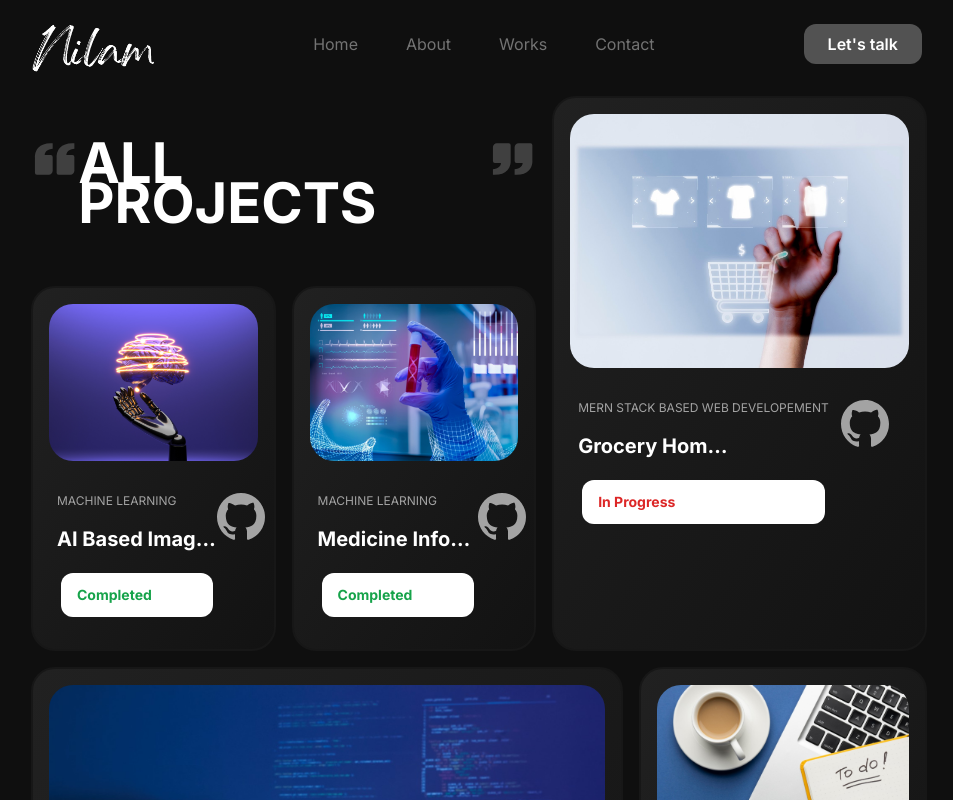
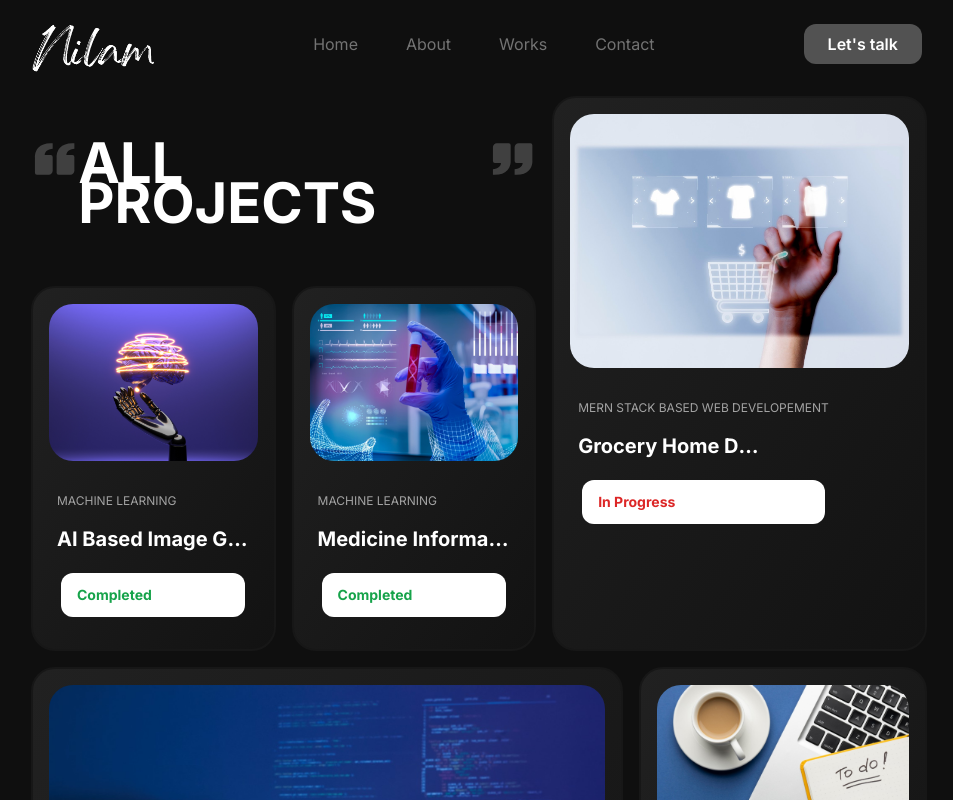
Before and after one commit to nilamjyotisharma/nilamjyotisharma, a Next.js app: page /works in a window 1280 px wide. Shown: the top 800 px of the page, without its empty margins (161-1114 px from the left). Built offline with nearby package versions, Linux system fonts and the light colour scheme; what @shrutibalasa/tailwind-grid-auto-fit would draw is missing.

Commit message:
typewriter added

```diff
--- a/package.json
+++ b/package.json
@@ -15,6 +15,7 @@
     "react-dom": "^18",
     "react-icons": "^4.11.0",
     "react-simple-typewriter": "^5.0.1",
+    "react-type-animation": "^3.2.0",
     "typewriter-effect": "^2.21.0"
   },
   "devDependencies": {
--- a/src/app/works/page.js
+++ b/src/app/works/page.js
@@ -1,3 +1,4 @@
+
 import ProjectCard from "../../components/projectCard"
 import BaseLayout from "@/layouts/BaseLayout";
 import Image from 'next/image';
@@ -9,6 +10,7 @@ import { BsFillArrowRightCircleFill } from 'react-icons/bs';
 import { HiHome } from 'react-icons/hi2';
 import { ImLinkedin2 } from 'react-icons/im';
 import { FaGithub } from 'react-icons/fa';
+import ProjectDetails from "../../components/projectDetails"
 
 
 export const metadata = {
@@ -18,48 +20,61 @@ export const metadata = {
 
 
 const Works = () => {
+
   const projects = [
     {
       image: '/aiImage1.jpg',
       title: 'AI Based Image Generation',
       desc: 'Machine Learning',
+      details: 'This is a Machine Learning based project which is used to generate images of various anime faces. It uses a GAN model to generate images.',
       status: 'Completed',
-      link: 'https://google.com'
+      link: 'https://github.com/nilamjyotisharma',
+      duration: 'July,2022-July,2023'
     },
     {
       image: '/medicine.jpg',
       title: 'Medicine Information Extraction',
       desc: 'Machine Learning',
+      details: 'This is a Machine Learning based project which is used to extract information from the medicine images. It uses a CNN model to extract the information.',
       status: 'Completed',
-      link: 'https://google.com'
+      link: 'https://github.com/nilamjyotisharma',
+      duration: 'July,2022-Oct,2022'
     },
     {
       image: '/grocery.jpg',
       title: 'Grocery Home Delivery Web Application',
       desc: 'MERN Stack Based Web Developement',
+      details: 'This is a MERN Stack Based Web Application which is used to order grocery items online and get them delivered at home. It has a user friendly interface and is easy to use. It has a admin panel to manage the orders and products. It has a user panel to manage the orders and products.',
       status: 'In Progress',
-      link: 'https://google.com'
+      link: 'https://github.com/nilamjyotisharma',
+      duration: 'Aug,2023-Present'
     },
     {
       image: '/portfolio.jpg',
       title: 'Portflio Website Using NEXT.JS',
       desc: 'Portflio Website Using NEXT.JS, Tailwind CSS',
+      details: 'This is a Portflio Website Using NEXT.JS, Tailwind CSS. It is a very interesting project to work on. This website provides a digital canvas for showcasing skills, accomplishments, and creative works in an engaging and accessible manner.',
       status: 'Completed',
-      link: 'https://google.com'
+      link: 'https://github.com/nilamjyotisharma',
+      duration: 'Oct,2023-Oct,2023'
     },
     {
       image: '/todo.jpg',
       title: 'Todo Website',
       desc: 'HTML, CSS, JS',
+      details: 'This is a Todo Website. It is a very interesting project to work on. This website provides a digital canvas for showcasing skills, accomplishments, and creative works in an engaging and accessible manner.',
       status: 'Completed',
-      link: 'https://google.com'
+      link: 'https://github.com/nilamjyotisharma',
+      duration: 'July,2023-July,2023'
     },
     {
       image: '/quize1.jpg',
       title: 'Quiz Website',
       desc: 'HTML, CSS, JS',
+      details: 'This is a Quiz Website. It is a very interesting project to work on. This website provides a digital canvas for showcasing skills, accomplishments, and creative works in an engaging and accessible manner.',
       status: 'Completed',
-      link: 'https://google.com'
+      link: 'https://github.com/nilamjyotisharma',
+      duration: 'July,2023-July,2023'
     }
   ]
 
@@ -71,6 +86,8 @@ const Works = () => {
 
         <div className="mx-2 md:mx-24 lg:mx-48">
           <div className="grid grid-rows-7 md:grid-rows-5 md:grid-cols-2 lg:grid-rows-3 lg:grid-cols-7 lg:grid-flow-col-dense md:grid-flow-row-dense gap-4">
+
+
             <div className="duration-200 hover:scale-95 row-span-1 md:row-span-1 md:col-span-2 lg:col-span-4 lg:row-span-1 flex justify-center items-center">
 
               <BiSolidQuoteLeft className='text-neutral-700 lg:text-[3rem] mb-12'/>
@@ -80,37 +97,38 @@ const Works = () => {
             <BiSolidQuoteRight className='text-neutral-700 lg:text-[3rem] mb-12' />
 
             </div>
-            <div className="rounded-3xl border-2 border-neutral-900 bg-gradient-to-br from-[#212121] to-[#121212]  duration-200 hover:scale-95 row-span-2 md:row-span-2 md:col-span-1 lg:col-span-2 lg:row-span-2">
+            <div className="rounded-3xl border-2 border-neutral-900 bg-gradient-to-br from-[#212121] to-[#121212]  duration-200 hover:scale-95 row-span-2 md:row-span-2 md:col-span-1 lg:col-span-2 lg:row-span-2 cursor-pointer">
 
 
               <div className="flex-col justify-center items-center p-4">
                 <ProjectCard {...projects[0]} />
+
               </div>
             </div>
-            <div className="rounded-3xl border-2 border-neutral-900 bg-gradient-to-br from-[#212121] to-[#121212]  duration-200 hover:scale-95 row-span-2 md:row-span-2 md:col-span-1 lg:col-span-2 lg:row-span-2">
+            <div className="rounded-3xl border-2 border-neutral-900 bg-gradient-to-br from-[#212121] to-[#121212]  duration-200 hover:scale-95 row-span-2 md:row-span-2 md:col-span-1 lg:col-span-2 lg:row-span-2 cursor-pointer">
               <div className="flex-col justify-center items-center p-4">
-                <ProjectCard {...projects[1]} />
+              <ProjectCard {...projects[1]} />
               </div>
             </div>
-            <div className="rounded-3xl border-2 border-neutral-900 bg-gradient-to-br from-[#212121] to-[#121212]  duration-200 hover:scale-95 row-span-2 md:row-span-2 md:col-span-2 lg:col-span-3 lg:row-span-3">
+            <div className="rounded-3xl border-2 border-neutral-900 bg-gradient-to-br from-[#212121] to-[#121212]  duration-200 hover:scale-95 row-span-2 md:row-span-2 md:col-span-2 lg:col-span-3 lg:row-span-3 cursor-pointer">
               <div className="flex-col justify-center items-end p-4">
-                <ProjectCard {...projects[2]} />
+              <ProjectCard {...projects[2]} />
               </div>
             </div>
           </div>
-          <div className="grid grid-rows-3 md:grid-rows-2 md:grid-cols-2 grid-flow-dense lg:grid-rows-2 lg:grid-cols-3 gap-4 my-4">
+          <div className="grid grid-rows-3 md:grid-rows-2 md:grid-cols-2 grid-flow-dense lg:grid-rows-2 lg:grid-cols-3 gap-4 my-4 cursor-pointer">
             <div className="rounded-3xl border-2 border-neutral-900 bg-gradient-to-br from-[#212121] to-[#121212]  duration-200 hover:scale-95 row-span-1 md:col-span-2 lg:row-span-2 lg:col-span-2">
             <div className="flex-col justify-center items-end p-4">
-                <ProjectCard {...projects[3]} />
+            <ProjectCard {...projects[3]} />
               </div></div>
-            <div className="rounded-3xl border-2 border-neutral-900 bg-gradient-to-br from-[#212121] to-[#121212]  duration-200 hover:scale-95 row-span-1 md:col-span-1 lg:row-span-1 lg:col-span-1">
+            <div className="rounded-3xl border-2 border-neutral-900 bg-gradient-to-br from-[#212121] to-[#121212]  duration-200 hover:scale-95 row-span-1 md:col-span-1 lg:row-span-1 lg:col-span-1 cursor-pointer">
             <div className="flex-col justify-center items-end p-4">
-                <ProjectCard {...projects[4]} />
+            <ProjectCard {...projects[4]} />
               </div>
             </div>
-            <div className="rounded-3xl border-2 border-neutral-900 bg-gradient-to-br from-[#212121] to-[#121212]  duration-200 hover:scale-95 row-span-1 md:col-span-1 lg:row-span-1 lg:col-span-1">
+            <div className="rounded-3xl border-2 border-neutral-900 bg-gradient-to-br from-[#212121] to-[#121212]  duration-200 hover:scale-95 row-span-1 md:col-span-1 lg:row-span-1 lg:col-span-1 cursor-pointer">
             <div className="flex-col justify-center items-end p-4">
-                <ProjectCard {...projects[5]} />
+            <ProjectCard {...projects[5]} />
               </div>
             </div>
           </div>
--- a/src/components/projectCard.js
+++ b/src/components/projectCard.js
@@ -1,17 +1,32 @@
+"use client"
 import { BsGithub } from 'react-icons/bs';
 import Image from 'next/image';
 import Link from 'next/link';
+import { useState } from "react";
+import { FaLightbulb } from 'react-icons/fa6';
+import { TbListDetails } from 'react-icons/tb';
+import { BiSolidCheckCircle } from 'react-icons/bi';
+import { BiSolidDevices } from 'react-icons/bi';
+import { CgSandClock } from 'react-icons/cg';
 
 
 const ProjectCard = (props) => {
+
+    const[projectDetails,setProjectDetails] = useState(false);
+    const showDetails = () => {
+        setProjectDetails(!projectDetails);
+    }
+
   return (
-    <>
-        {/* <Link href={`/works/ + ${props.title}`}> */}
-        <div className='flex items-center mb-8'><Image className="rounded-3xl" src={props.image} width={800} height={800} alt='No image found' /></div>
+    <div onClick={showDetails}>
+
+        {!projectDetails ? (
+            <>
+            <div className='flex items-center align-middle mb-8'><Image className="rounded-3xl" src={props.image} width={800} height={800} alt='No image found' /></div>
                 <div className="px-2 flex justify-between mb-4">
                     <div className='flex-row space-y-4'>
                         <h1 className='text-neutral-400 text-xs uppercase'>{props.desc}</h1>
-                        <h1 className='font-bold text-xl w-40 h-8 text-ellipsis whitespace-nowrap overflow-hidden'>{props.title}</h1>
+                        <h1 className='font-bold text-xl w-48 h-8 text-ellipsis whitespace-nowrap overflow-hidden'>{props.title}</h1>
                         {
                             props.status === 'Completed' ? (
                                 <p className={`flex md:text-sm text-lg m-1 px-4 py-3 text-green-600  bg-white hover:scale-105 duration-200 cursor-pointer font-bold rounded-xl`}>{props.status}</p>
@@ -21,12 +36,43 @@ const ProjectCard = (props) => {
                         }
 
                     </div>
-                    <div className='font-bold text-neutral-400 text-[3rem] hover:scale-110 hover:text-white duration-200 cursor-pointer left-0'><BsGithub /></div>
-                    <div></div>
+                    {/* <div className='font-bold text-neutral-400 text-[3rem] hover:scale-110 hover:text-white duration-200 cursor-pointer left-0'><BsGithub /></div> */}
+
 
                 </div>
+            </>
+
+        ) : (
+            <>
+        <div className='py-4 px-2 flex-row items-center space-y-8'>
+            <div className='flex text-2xl font-bold p-4 text-neutral-100 rounded-xl'><FaLightbulb className='text-6xl mr-4' />{props.title}</div>
+
+            <div className='flex text-neutral-300'><TbListDetails className='text-2xl mr-3' />{props.desc}</div>
+
+            <div className='flex space-x-4 text-neutral-300'><div><BiSolidDevices className='text-2xl mr-4' /></div>{props.details}<div></div></div>
+
+
+            <div className='flex text-neutral-300'><BiSolidCheckCircle className='text-2xl mr-3' />{props.status}</div>
+
+
+
+
+
+            <div className='flex justify-between'>
+            <div className='flex text-neutral-300'><CgSandClock className='text-2xl mr-3' />{props.duration}</div>
+            <Link href={props.link} target='blank'>
+            <div className='animate-bounce font-bold text-white text-[4rem] hover:scale-110 hover:text-white duration-200 cursor-pointer left-0 mt-4'><BsGithub /></div>
+            </Link>
+            </div>
+
+
+        </div>
+    </>
+        )}
+
+
         {/* </Link> */}
-    </>
+    </div>
   )
 }
 
--- /dev/null
+++ b/src/components/projectDetails.js
@@ -0,0 +1,26 @@
+import React from 'react';
+import Link from 'next/link';
+import { BsGithub } from 'react-icons/bs';
+
+const ProjectDetails = (props) => {
+  return (
+    <>
+        <div className='p-1 flex-row items-center space-y-8'>
+            <div className='text-lg font-bold p-4 bg-white text-neutral-700 rounded-xl'><h>{props.title}</h></div>
+            <div className='text-neutral-400'><p>{props.desc}</p>
+            <p>Status: {props.status}</p></div>
+
+            <div className='flex justify-evenly'>
+            <div><p className='p-2 mt-4 bg-neutral-800 text-neutral-300 font-bold rounded-xl'>{props.duration}</p></div>
+            <Link href={props.link}>
+            <div className='font-bold text-neutral-400 text-[3rem] hover:scale-110 hover:text-white duration-200 cursor-pointer left-0 mt-4'><BsGithub /></div>
+            </Link>
+            </div>
+
+
+        </div>
+    </>
+  )
+}
+
+export default ProjectDetails
```
Also changed, not shown: src/app/page.js (+9 -7 lines), src/app/works/[project]/page.js (deleted, +0 -11 lines), src/components/typeAnimate.js (added, +24 -0 lines), 1 other file (tests, documents, lock files or other folders).
